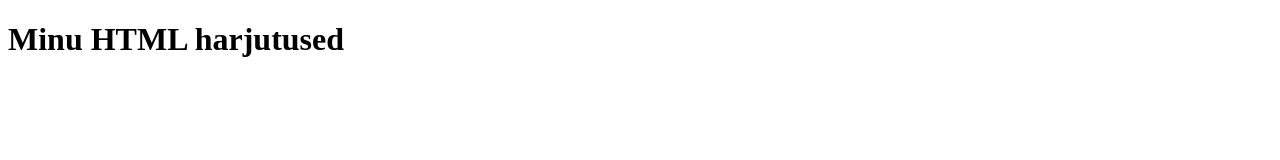
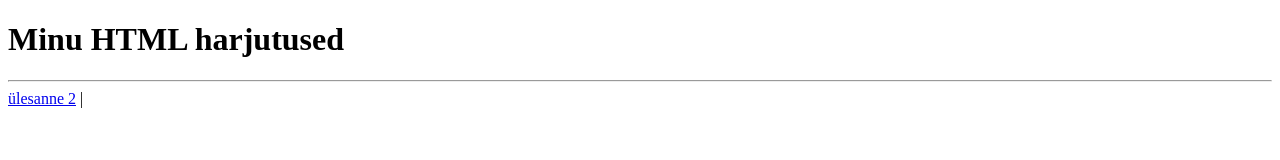
Before and after one commit to JoonasTeller/HTML25, a plain HTML site: page index.html in a window 1280 px wide. Drawn offline with Linux system fonts and the light colour scheme.

Commit message:
Update index.html

```diff
--- a/index.html
+++ b/index.html
@@ -7,5 +7,7 @@
 </head>
 <body>
     <h1>Minu HTML harjutused</h1>
+    <hr>
+    <a href="yl02.html">ülesanne 2</a> |
 </body>
 </html>
```
